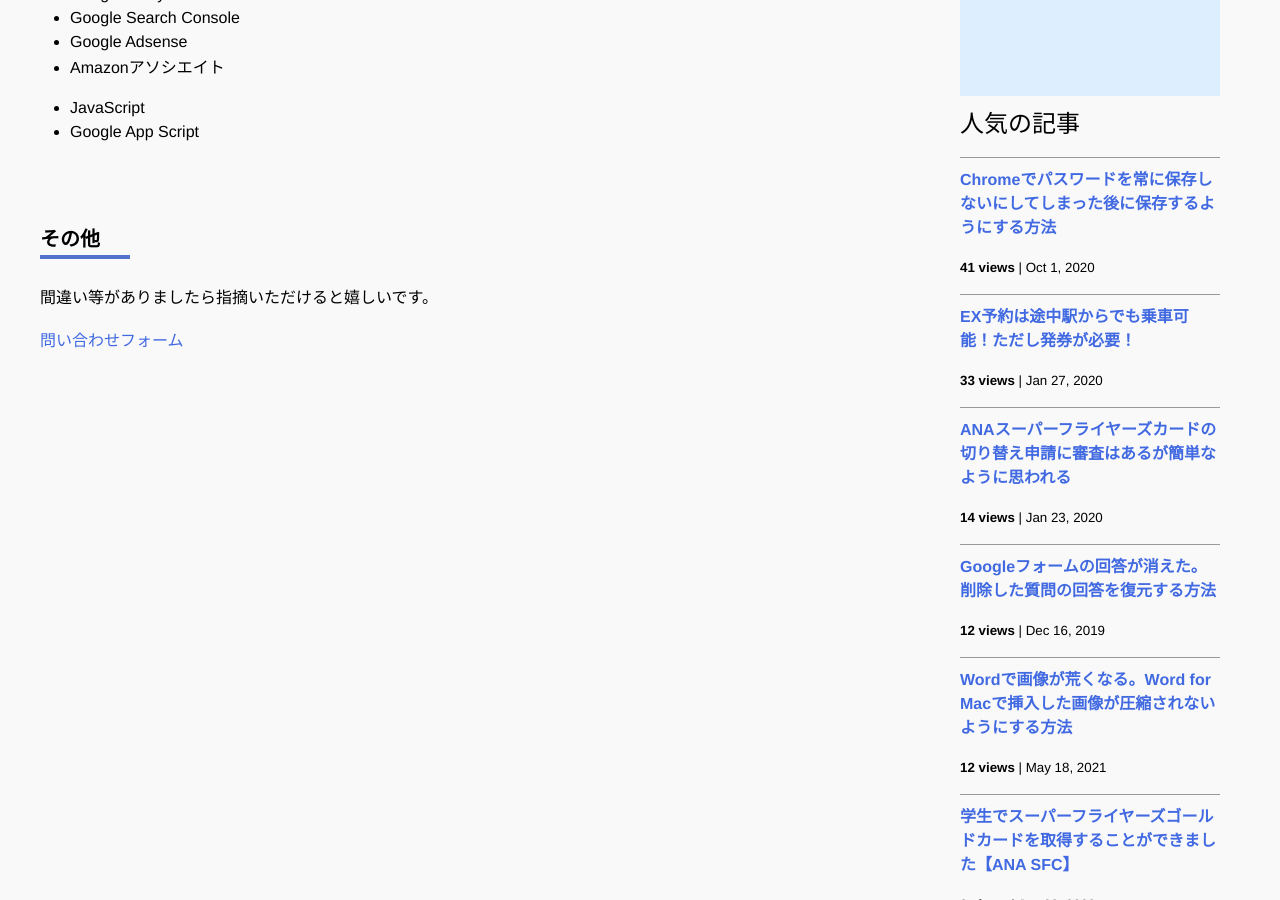
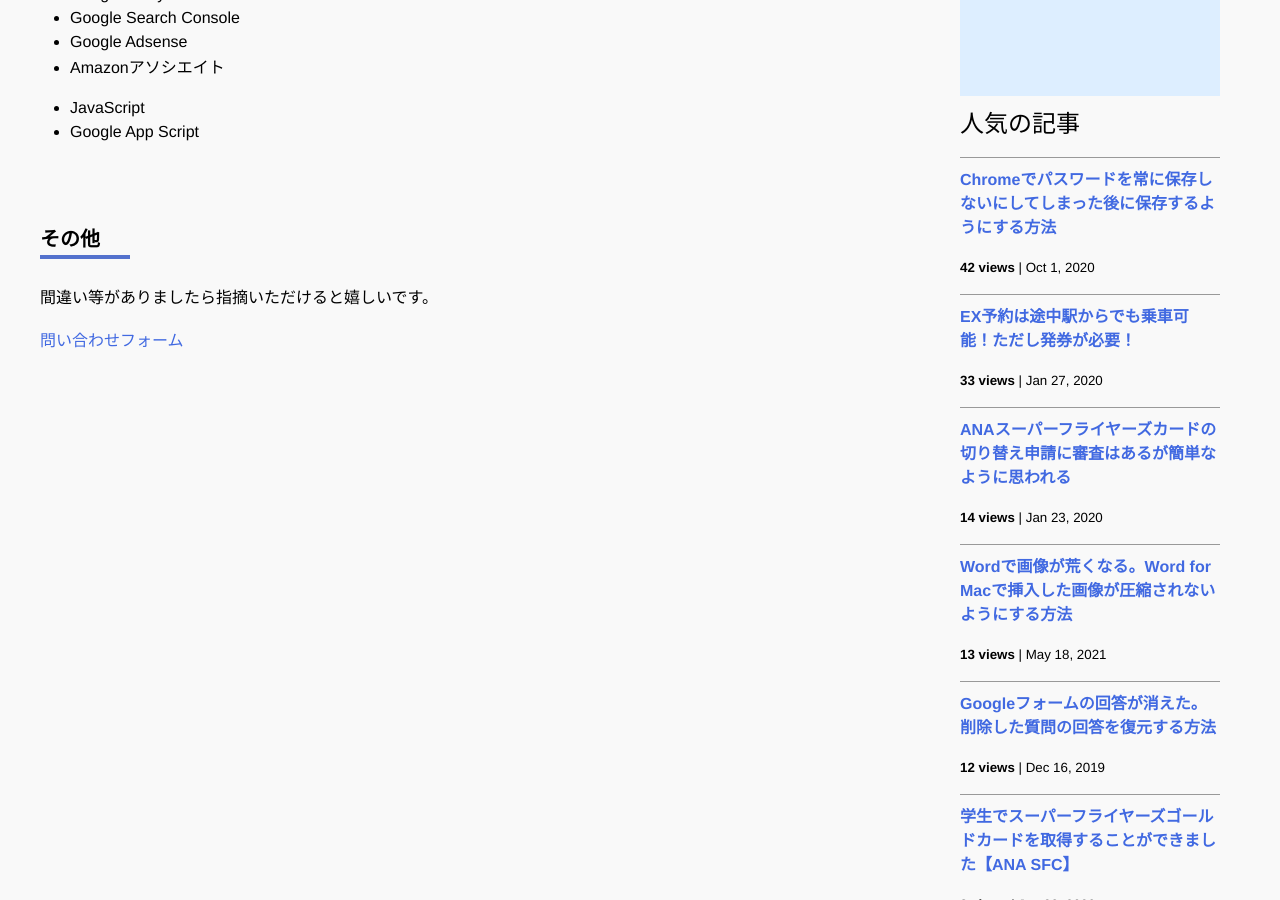
Before and after one commit to iwanaminami/shoyaiwaname, a Jekyll site: the page built from about.markdown, in a window 1280 px wide and 900 px high, scrolled down 717 px. Built offline with Jekyll 4.4.1, drawn with Linux system fonts in a browser that asks for light colours; nearby versions of some CDN libraries; comment, search, counter and statistics services are not loaded.

Commit message:
chore(ga): update _data/popularposts.yml 20261101-1852

```diff
--- a/_data/popularposts.yml
+++ b/_data/popularposts.yml
@@ -1,5 +1,5 @@
 side:
-  - view: 41
+  - view: 42
     url: "/2020/10/01/googlepassword.html"
   - view: 33
     url: "/2020/01/27/ex-rideontheway.html"
@@ -7,10 +7,10 @@ side:
     url: "/"
   - view: 14
     url: "/2020/01/23/sfc-judge.html"
+  - view: 13
+    url: "/2021/05/18/image-compression-word.html"
   - view: 12
     url: "/2019/12/16/restore-googleform.html"
-  - view: 12
-    url: "/2021/05/18/image-compression-word.html"
   - view: 8
     url: "/2020/01/23/sfcgold.html"
   - view: 4
```
